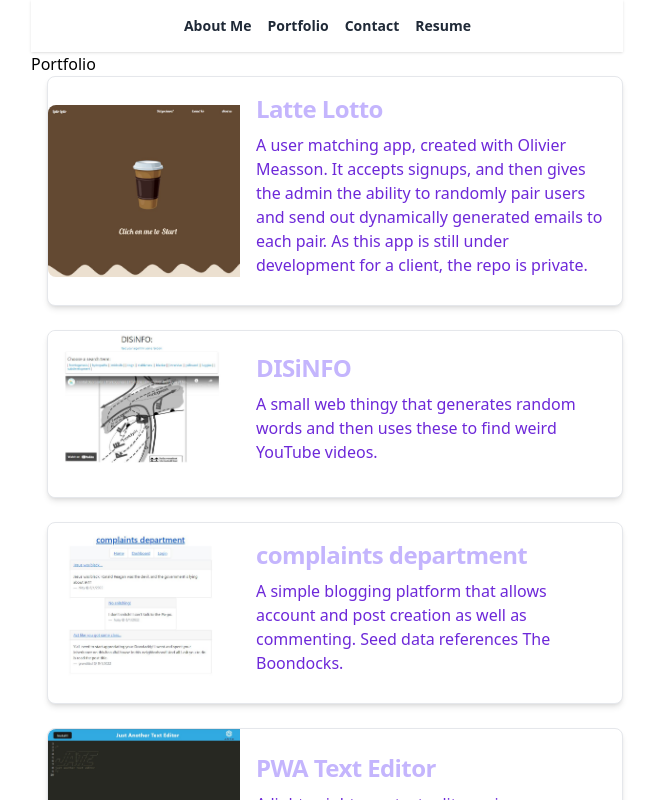
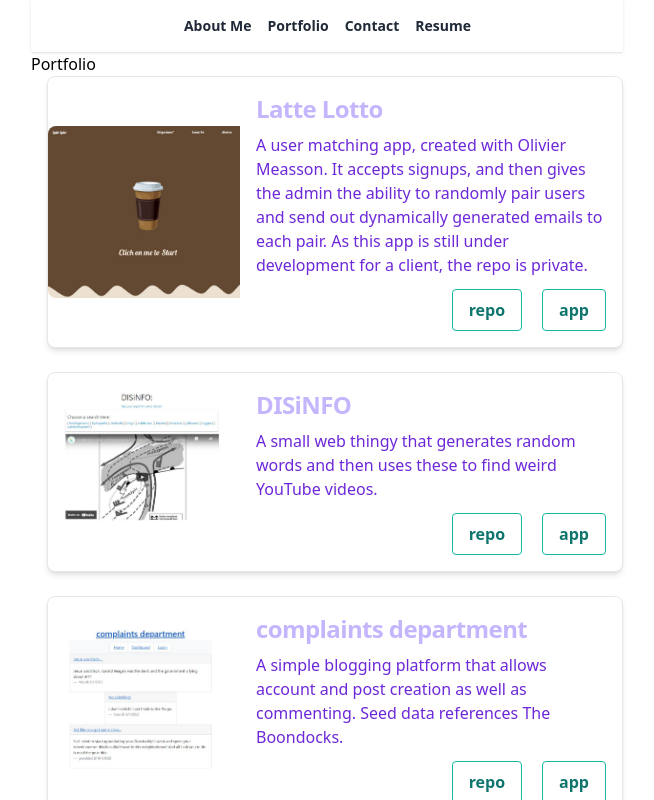
Before and after one commit to queenmcsteve/react-portfolio, a React (Create React App) app: page / in a window 1280 px wide. Both pictures are taken after a click on the button "Portfolio". Shown: the top 800 px of the page, without its empty margins (313-967 px from the left). Built offline with nearby package versions, Linux system fonts and the light colour scheme.

Commit message:
add project links

```diff
--- a/src/components/Card.js
+++ b/src/components/Card.js
@@ -1,6 +1,12 @@
 import cardImage from "../assets/image-01.jpg";
 
-function Card({ projectName, projectImage, projectDesc }) {
+function Card({
+  projectName,
+  projectImage,
+  projectDesc,
+  projectRepo,
+  projectLink,
+}) {
   return (
     <div>
       <a
@@ -19,6 +25,22 @@ function Card({ projectName, projectImage, projectDesc }) {
           <p className="mb-3 font-normal text-violet-700 dark:text-violet-400">
             {projectDesc}
           </p>
+          <p className="flex space-x-5 justify-end">
+            <a
+              className="bg-transparent hover:bg-teal-500 text-teal-700 font-semibold hover:text-white py-2 px-4 border border-teal-500 hover:border-transparent rounded"
+              href={projectRepo}
+              target="_blank"
+            >
+              repo
+            </a>
+            <a
+              className="bg-transparent hover:bg-teal-500 text-teal-700 font-semibold hover:text-white py-2 px-4 border border-teal-500 hover:border-transparent rounded"
+              href={projectLink}
+              target="_blank"
+            >
+              app
+            </a>
+          </p>
         </div>
       </a>
       <br />
--- a/src/components/Portfolio.js
+++ b/src/components/Portfolio.js
@@ -16,31 +16,43 @@ function Portfolio() {
         projectDesc="
         A user matching app, created with Olivier Measson. It accepts signups, and then gives the admin the ability to randomly pair users and send out dynamically generated emails to each pair. As this app is still under development for a client, the repo is private."
         projectImage={projectImage1}
+        projectRepo="https://github.com/queenmcsteve/latte-lotto/tree/dev"
+        projectLink="http://latte-lotto.herokuapp.com/"
       />
       <Card
         projectName="DISiNFO"
         projectDesc="A small web thingy that generates random words and then uses these to find weird YouTube videos."
         projectImage={projectImage2}
+        projectRepo="https://github.com/queenmcsteve/disinfo"
+        projectLink="https://queenmcsteve.github.io/disinfo/"
       />
       <Card
         projectName="complaints department"
         projectDesc="A simple blogging platform that allows account and post creation as well as commenting. Seed data references The Boondocks."
         projectImage={projectImage3}
+        projectRepo="https://github.com/queenmcsteve/mvc-tech-blog/tree/dev"
+        projectLink="https://pacific-refuge-98850.herokuapp.com/"
       />
       <Card
         projectName="PWA Text Editor"
         projectDesc="A lightweight pwa text editor using IndexedDB."
         projectImage={projectImage4}
+        projectRepo="https://github.com/queenmcsteve/text-editor/tree/dev"
+        projectLink="https://queenmcsteve.github.io/disinfo/"
       />
       <Card
         projectName="Note Taker"
         projectDesc="This is a simple note taking app built using Express.js"
         projectImage={projectImage5}
+        projectRepo="https://github.com/queenmcsteve/note-taker/tree/dev"
+        projectLink="https://evening-tor-99495.herokuapp.com/"
       />
       <Card
         projectName="Weather Dashboard"
         projectDesc="A simple simple weather dashboard using the OpenWeather One Call API. "
         projectImage={projectImage6}
+        projectRepo="https://github.com/queenmcsteve/weather-dashboard"
+        projectLink="https://queenmcsteve.github.io/weather-dashboard/"
       />
     </div>
   );
```
